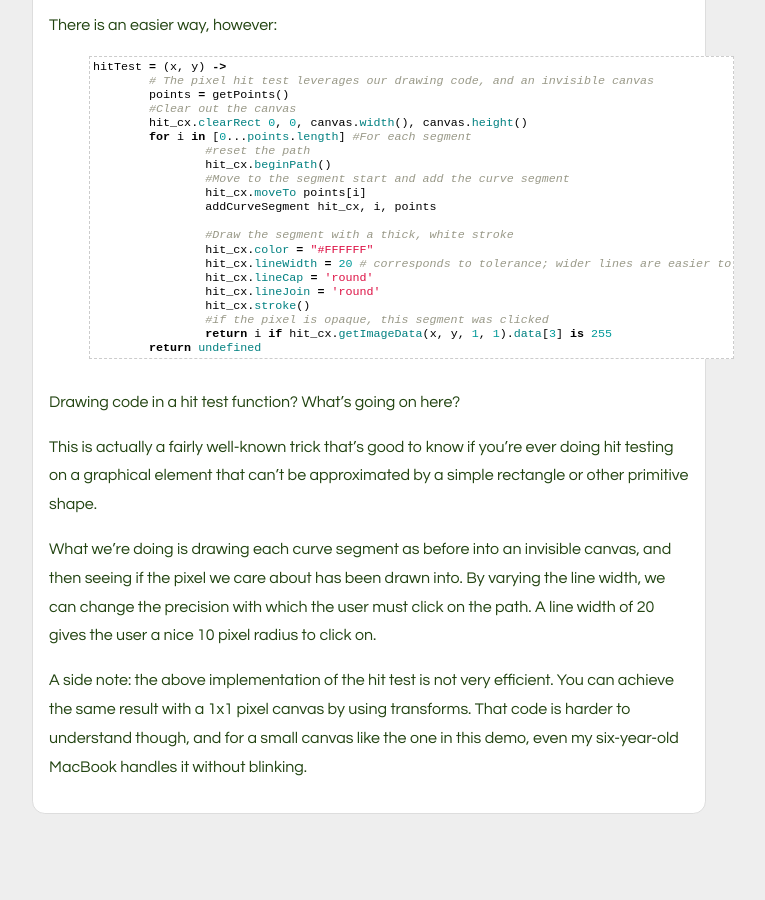
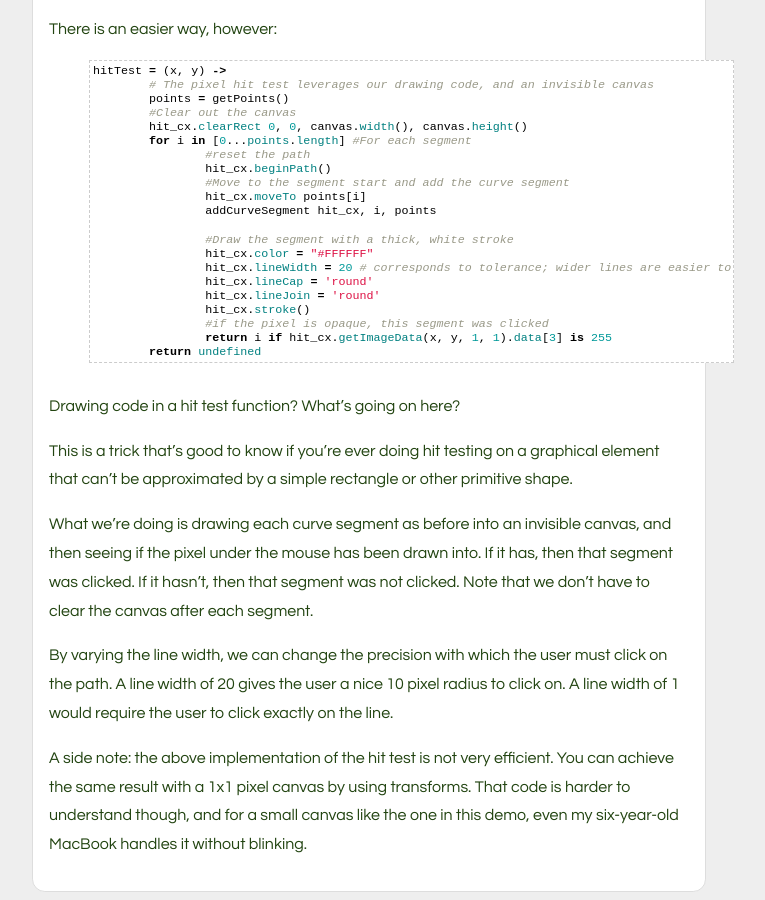
Before and after one commit to osuushi/osuushi.github.com, a Jekyll site: the page built from _posts/2012-3-19-smoothjsdemo.md, in a window 1280 px wide and 900 px high, scrolled down 2178 px. Shown: the whole window, without its empty margins (223-988 px from the left). Built offline with Jekyll 4.4.1, drawn with Linux system fonts in a browser that asks for light colours; before the commit the page ends 3000 px from its top, so only the background shows below that; some of the changed text lies outside the part shown.

Commit message:
more clarification

```diff
--- a/_posts/2012-3-19-smoothjsdemo.md
+++ b/_posts/2012-3-19-smoothjsdemo.md
@@ -122,14 +123,17 @@ hitTest = (x, y) ->
 
 Drawing code in a hit test function? What's going on here?
 
-This is actually a fairly well-known trick that's good to know if you're ever doing hit testing
-on a graphical element that can't be approximated by a simple rectangle or other primitive
-shape.
+This is a trick that's good to know if you're ever doing hit testing on a graphical element
+that can't be approximated by a simple rectangle or other primitive shape.
 
 What we're doing is drawing each curve segment as before into an invisible canvas, and then
-seeing if the pixel we care about has been drawn into. By varying the line width, we can
-change the precision with which the user must click on the path. A line width of 20 gives the
-user a nice 10 pixel radius to click on.
+seeing if the pixel under the mouse has been drawn into. If it has, then that segment was
+clicked. If it hasn't, then that segment was not clicked. Note that we don't have to clear the
+canvas after each segment.
+
+By varying the line width, we can change the precision with which the user must click on the
+path. A line width of 20 gives the user a nice 10 pixel radius to click on. A line width of 1
+would require the user to click exactly on the line.
 
 A side note: the above implementation of the hit test is not very efficient. You can achieve
 the same result with a 1x1 pixel canvas by using transforms. That code is harder to understand
```
Also changed, not shown: other parts of _posts/2012-3-19-smoothjsdemo.md (+2 -1 lines).
